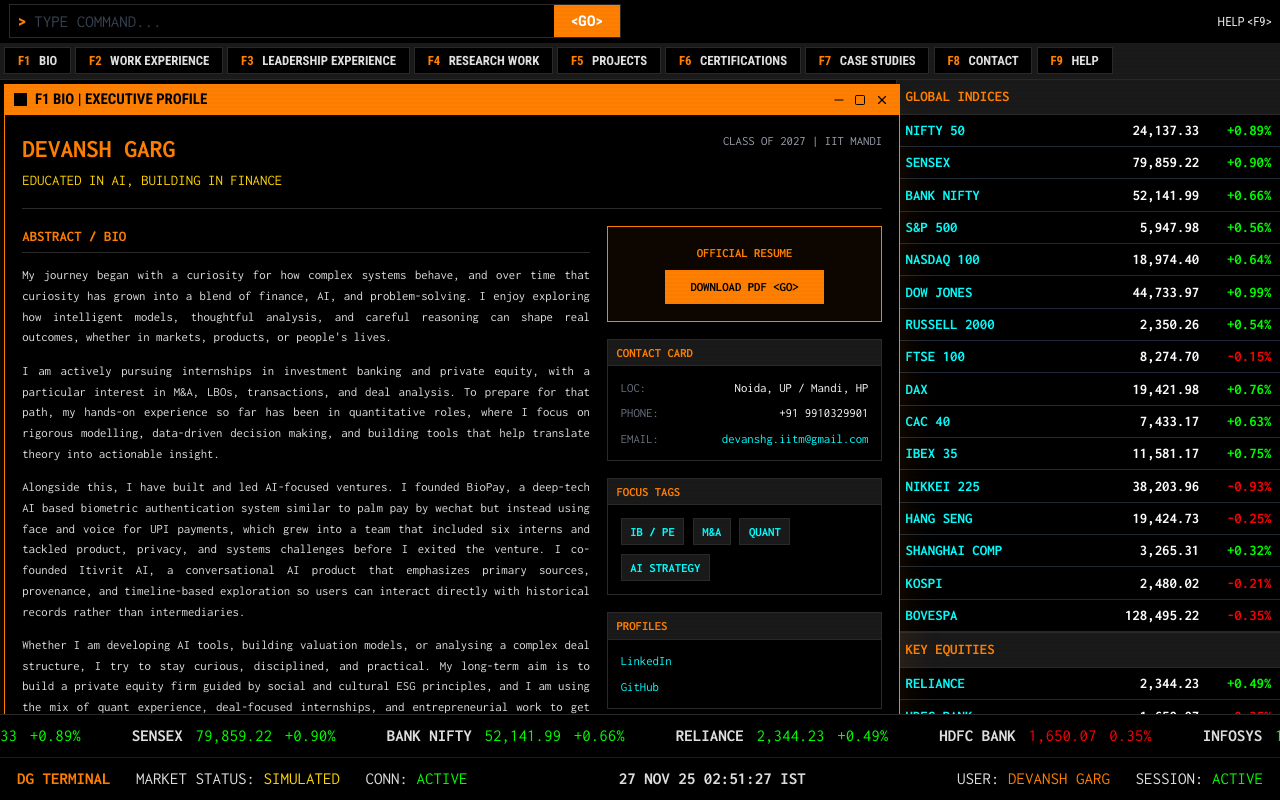
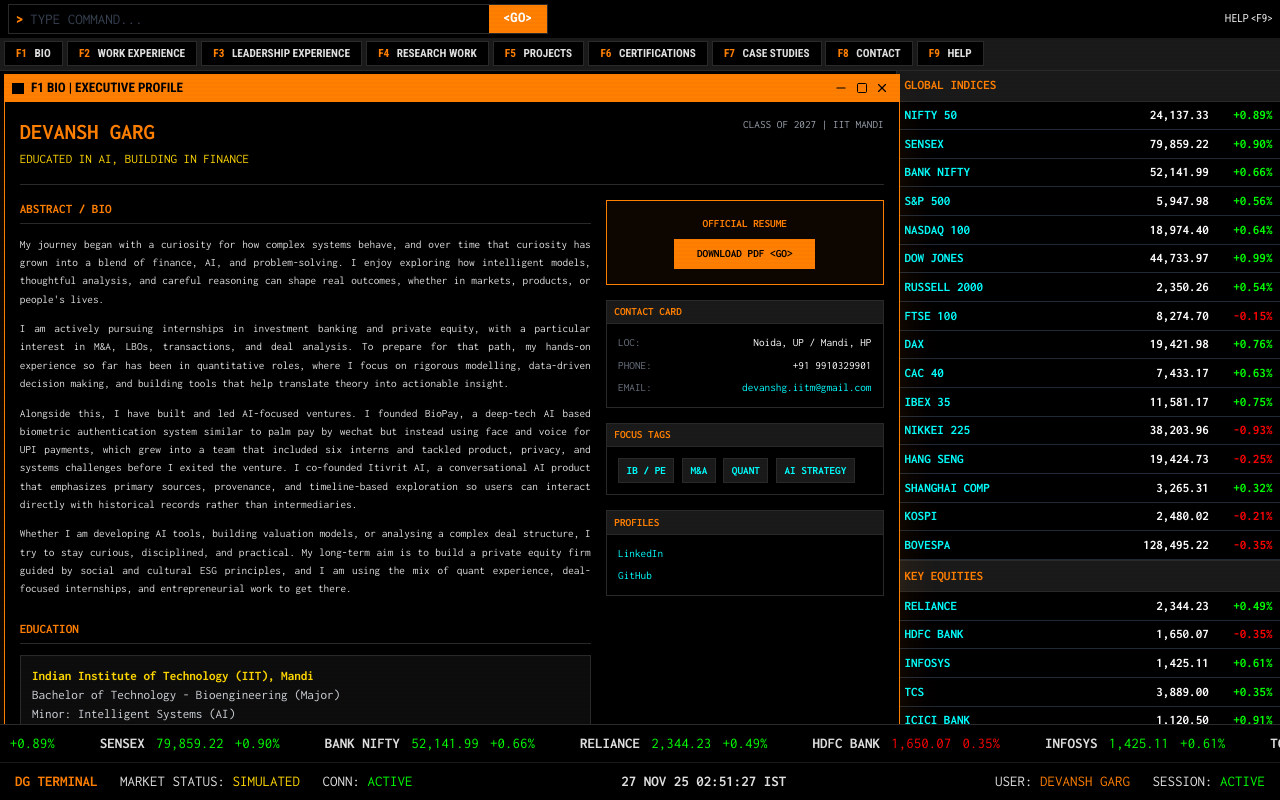
Before and after one commit to ThePredictiveDev/Portfolio-Website-Bloomberg, a React (Vite) app: page / in a window 1280 px wide. Built offline with nearby package versions, Linux system fonts and the light colour scheme.

Commit message:
UI Update: Reduced global scale (17px -> 15px root font size)

```diff
--- a/src/index.css
+++ b/src/index.css
@@ -4,7 +4,7 @@
 
 @layer base {
   html {
-    font-size: 17px; /* Reduced from 24px by ~30% to scale everything down */
+    font-size: 15px; /* Further reduced from 17px to 15px */
   }
   body {
     @apply bg-bloomberg-black text-bloomberg-text font-sans overflow-hidden antialiased;
```
